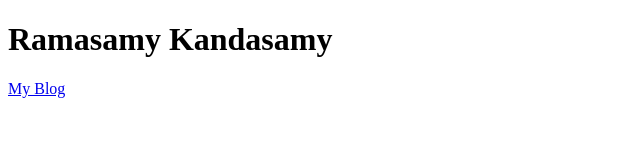
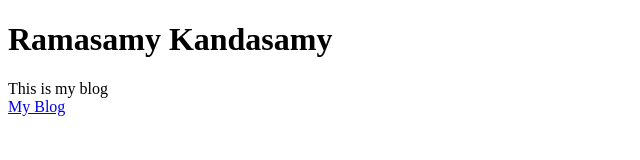
Before and after one commit to RamasamyKandasamy/RamasamyKandasamy.github.io, a plain HTML site: page index.html in a window 1280 px wide. Shown: the whole page, without its empty margins (0-640 px from the left). Drawn offline with Linux system fonts and the light colour scheme.

Commit message:
Update index.html

```diff
--- a/index.html
+++ b/index.html
@@ -5,6 +5,8 @@
 </head>
 <body>
 	<h1>Ramasamy Kandasamy</h1>
+	<p> This is my blog <br>
 	<a href="https://ramasamykandasamy.github.io/blog.html"> My Blog </a>
+	</p>
 </body>
 </html>
```
